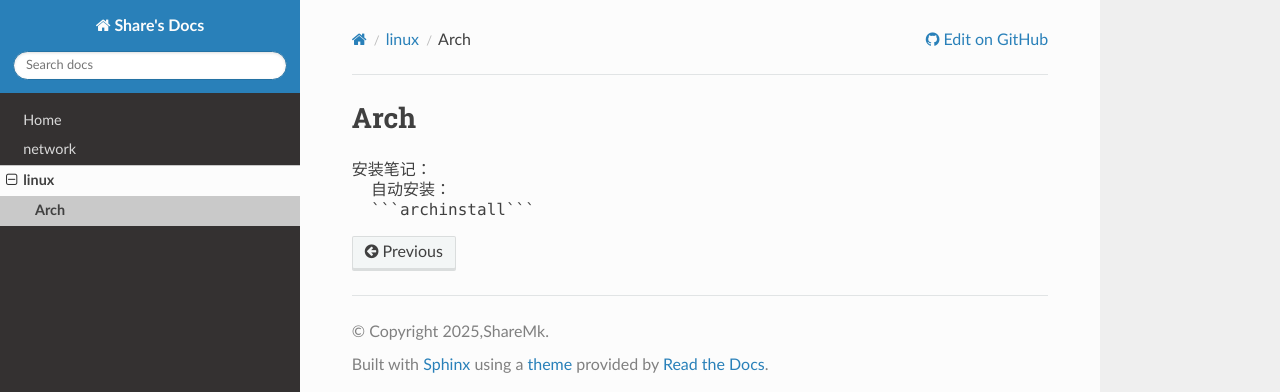
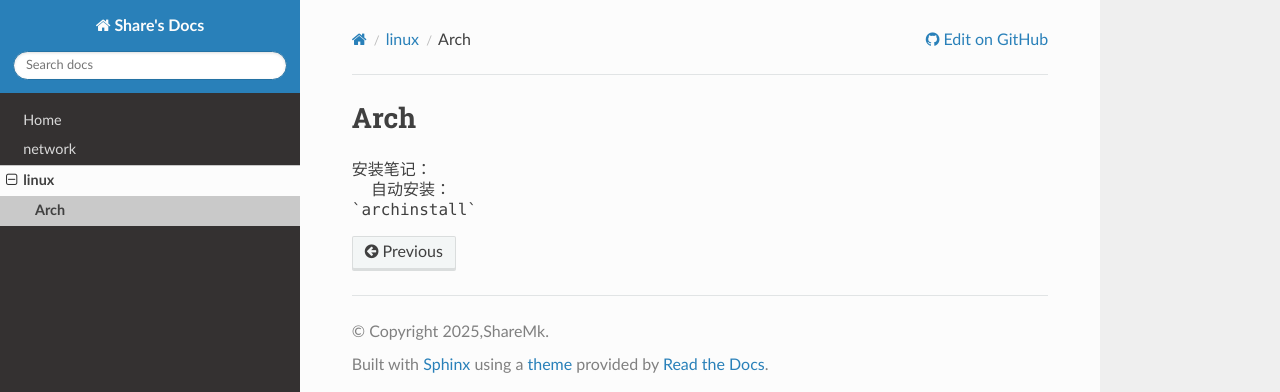
Before and after one commit to ShareMk/share-docs, a Sphinx documentation site: the page built from docs/linux/Arch.md, in a window 1280 px wide. Shown: the top 392 px of the page. Built offline with Sphinx 7.4.7 and the Read the Docs theme 3.1.0, drawn with Linux system fonts in a browser that asks for light colours; pages that are not in the unit, such as notebooks, are missing from menus.

Commit message:
Update Arch.md

````diff
--- a/docs/linux/Arch.md
+++ b/docs/linux/Arch.md
@@ -2,5 +2,5 @@
 <pre>
 安装笔记：
   自动安装：
-  ```archinstall```
+`archinstall`
 </pre>
````
